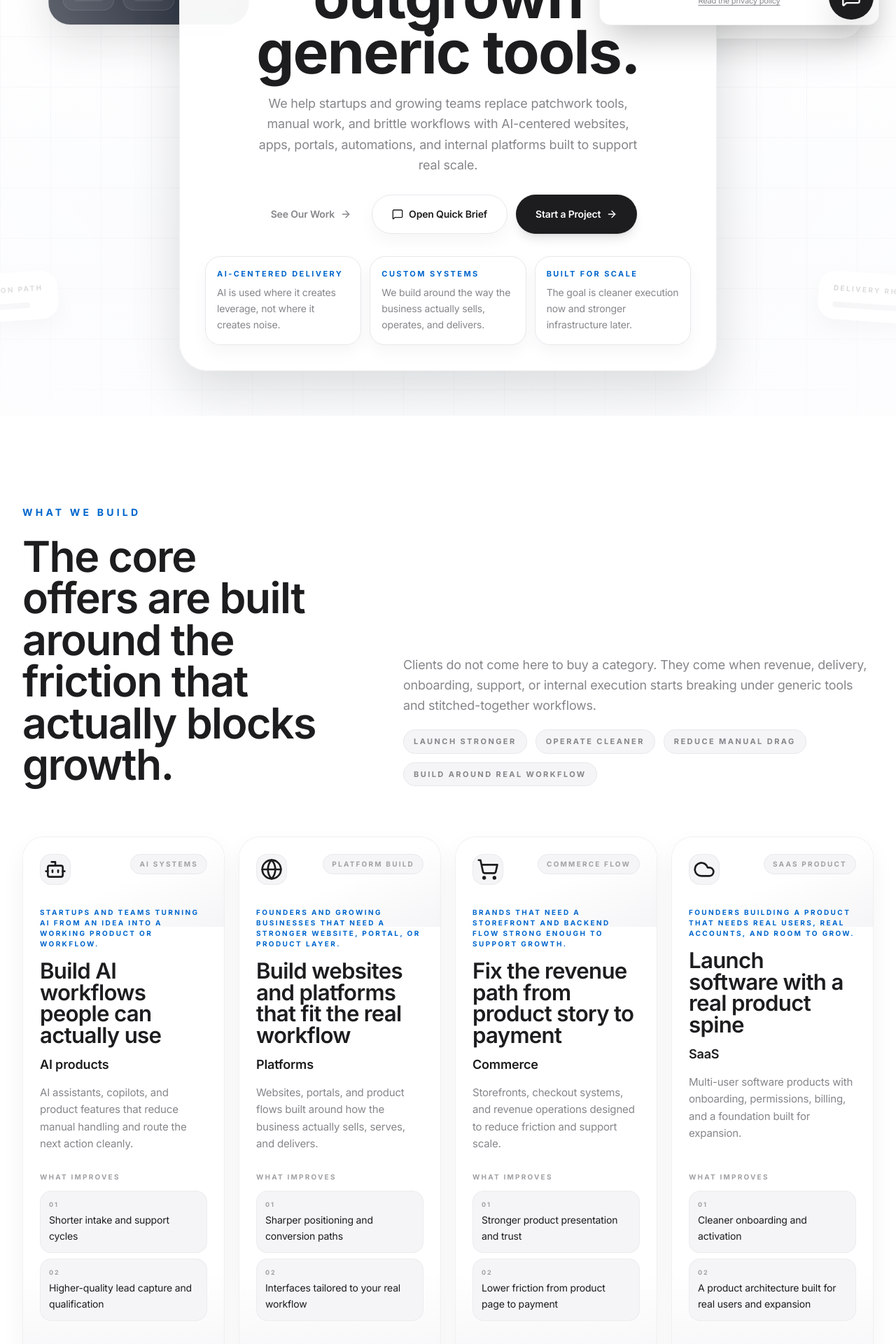
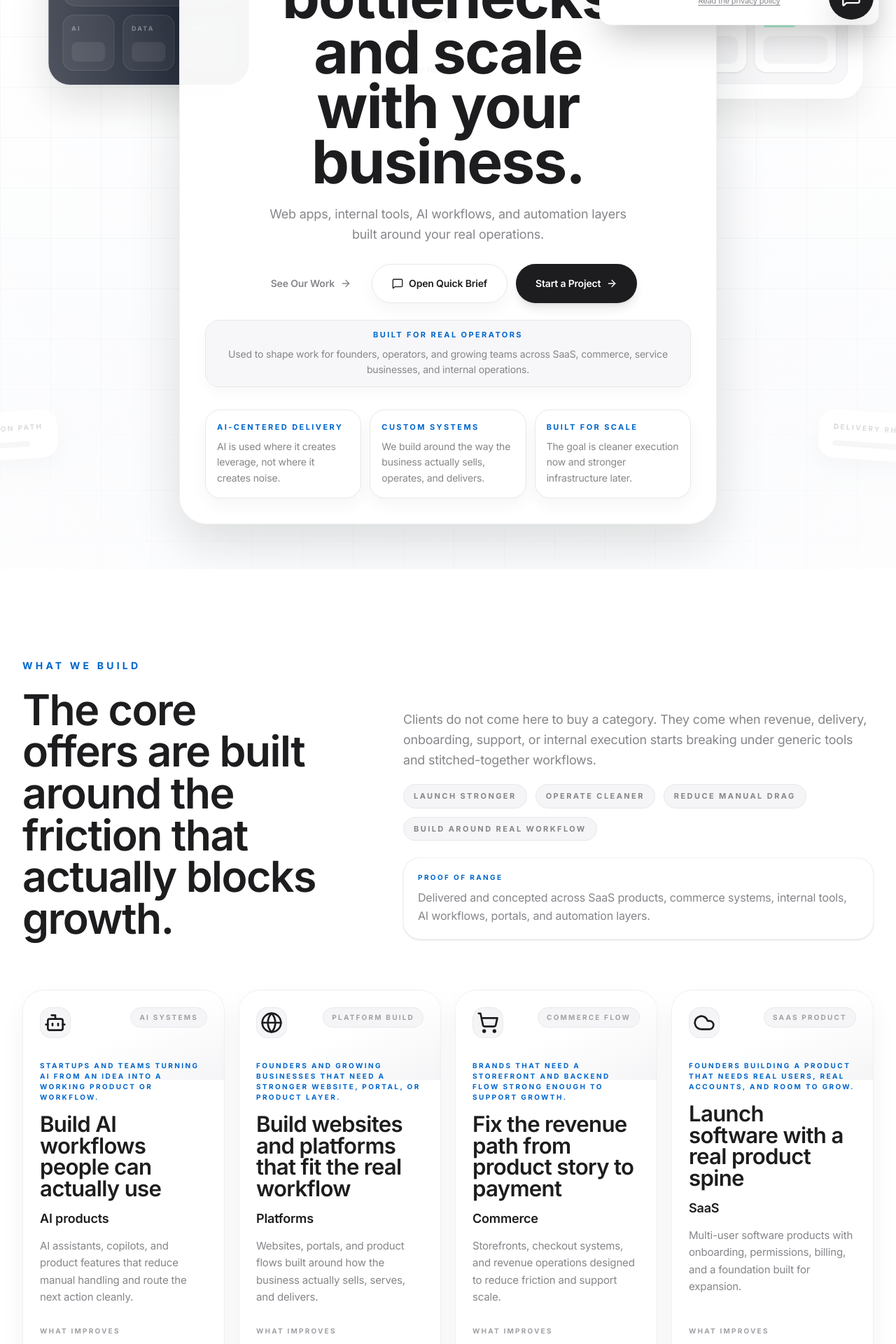
Before and after one commit to bakaltech/bakal-digital, a React (Vite) app: page / in a window 1280 px wide. Shown: the part 740-2660 px from the top of the page at 70% size. Built offline with nearby package versions, Linux system fonts and the light colour scheme.

Commit message:
Refine product-builder positioning and proof cues

```diff
--- a/src/components/InteractiveHero.tsx
+++ b/src/components/InteractiveHero.tsx
@@ -218,11 +218,11 @@ export default function InteractiveHero() {
             </div>
 
             <h1 className="mx-auto mt-6 max-w-[9.5ch] text-[clamp(2.85rem,7vw,5.35rem)] font-bold leading-[0.92] text-ink">
-              AI-powered products and custom systems for businesses that have outgrown generic tools.
+              Custom software, AI tools, and automation systems that remove bottlenecks and scale with your business.
             </h1>
 
             <p className="mx-auto mt-5 max-w-[34rem] text-base leading-relaxed text-brand-400 sm:text-[1.05rem] md:text-[1.12rem]">
-              We help startups and growing teams replace patchwork tools, manual work, and brittle workflows with AI-centered websites, apps, portals, automations, and internal platforms built to support real scale.
+              Web apps, internal tools, AI workflows, and automation layers built around your real operations.
             </p>
 
             <div className="mt-7 flex flex-col items-center justify-center gap-3 sm:flex-row sm:flex-wrap">
@@ -250,6 +250,13 @@ export default function InteractiveHero() {
               </Link>
             </div>
 
+            <div className="mt-6 rounded-[1.25rem] border border-brand-100 bg-soft/75 px-4 py-3 text-center shadow-[0_8px_20px_rgba(17,19,21,0.03)]">
+              <p className="text-[11px] font-bold uppercase tracking-[0.22em] text-accent">Built for real operators</p>
+              <p className="mt-2 text-sm leading-relaxed text-brand-400">
+                Used to shape work for founders, operators, and growing teams across SaaS, commerce, service businesses, and internal operations.
+              </p>
+            </div>
+
             <div className="mt-8 grid gap-3 sm:grid-cols-3">
               {[
                 ['AI-centered delivery', 'AI is used where it creates leverage, not where it creates noise.'],
--- a/src/components/ServicesPreview.tsx
+++ b/src/components/ServicesPreview.tsx
@@ -93,6 +93,9 @@ export default function ServicesPreview() {
                   <h4 className="max-w-[9ch] text-2xl sm:text-3xl xl:text-[2.55rem] font-semibold tracking-tight leading-[1] text-balance">
                     {activeService.shortTitle}
                   </h4>
+                  <p className="mt-4 max-w-[34rem] text-sm sm:text-base leading-relaxed text-white/74">
+                    {activeService.previewLead}
+                  </p>
                 </div>
 
                 <div className="grid gap-3 mb-5">
--- a/src/data/services.tsx
+++ b/src/data/services.tsx
@@ -16,6 +16,7 @@ export interface Service {
   buyer: string;
   problem: string;
   homepageSummary: string;
+  previewLead: string;
   ctaLabel: string;
   idealFor: string[];
   outcomes: string[];
@@ -46,6 +47,7 @@ export const services: Service[] = [
     buyer: 'Startups and teams turning AI from an idea into a working product or workflow.',
     problem: 'The business wants AI to handle a real job, but the current flow is manual, slow, or stuck at the demo stage.',
     homepageSummary: 'AI assistants, copilots, and product features that reduce manual handling and route the next action cleanly.',
+    previewLead: 'We build AI workflows that automate decisions, reduce manual work, and route the next action cleanly.',
     ctaLabel: 'See AI workflow scope',
     features: [
       'AI Assistants & Chatbots',
@@ -90,6 +92,7 @@ export const services: Service[] = [
     buyer: 'Founders and growing businesses that need a stronger website, portal, or product layer.',
     problem: 'The offer is hard to understand, the path to action is weak, or the business needs more than a template can support.',
     homepageSummary: 'Websites, portals, and product flows built around how the business actually sells, serves, and delivers.',
+    previewLead: 'We design and build platforms that turn your workflow into a smooth, conversion-ready experience.',
     ctaLabel: 'See platform scope',
     features: [
       'Marketing Websites',
@@ -134,6 +137,7 @@ export const services: Service[] = [
     buyer: 'Brands that need a storefront and backend flow strong enough to support growth.',
     problem: 'The business is losing confidence or revenue across product presentation, checkout, subscriptions, or post-purchase operations.',
     homepageSummary: 'Storefronts, checkout systems, and revenue operations designed to reduce friction and support scale.',
+    previewLead: 'We fix the revenue path from product story to payment with optimized storefronts and checkout systems.',
     ctaLabel: 'See commerce scope',
     features: [
       'Custom Storefronts',
@@ -178,6 +182,7 @@ export const services: Service[] = [
     buyer: 'Founders building a product that needs real users, real accounts, and room to grow.',
     problem: 'The software idea is moving beyond mockups and now needs product architecture, onboarding, billing, and operational logic that can hold up.',
     homepageSummary: 'Multi-user software products with onboarding, permissions, billing, and a foundation built for expansion.',
+    previewLead: 'We build SaaS products with real onboarding, permissions, billing, and room to grow.',
     ctaLabel: 'See SaaS scope',
     features: [
       'Multi-tenant Architecture',
@@ -222,6 +227,7 @@ export const services: Service[] = [
     buyer: 'Teams running on spreadsheets, handoffs, and disconnected tools that keep slowing execution down.',
     problem: 'Work is getting duplicated, delayed, or dropped because the systems do not talk to each other cleanly.',
     homepageSummary: 'Routing, approvals, tool sync, and operational logic that reduce repeated work and missed handoffs.',
+    previewLead: 'We connect tools, automate repetitive work, and make workflow handoffs easier to trust.',
     ctaLabel: 'See automation scope',
     features: [
       'Workflow Automation',
@@ -266,6 +272,7 @@ export const services: Service[] = [
     buyer: 'Operators and leaders who need one trustworthy view of what is working, slipping, or slowing down.',
     problem: 'Important signals are spread across too many tools, and the team is still stitching together answers by hand.',
     homepageSummary: 'Dashboards, reporting, and visibility layers that turn disconnected signals into useful operating guidance.',
+    previewLead: 'We build reporting layers that turn scattered data into clearer decisions and faster follow-through.',
     ctaLabel: 'See reporting scope',
     features: [
       'Custom Dashboards',
--- a/src/pages/Home.tsx
+++ b/src/pages/Home.tsx
@@ -137,6 +137,12 @@ export default function Home() {
                   </span>
                 ))}
               </div>
+              <div className="mt-6 rounded-[1.5rem] border border-brand-100/50 bg-white p-5 shadow-sm">
+                <p className="text-[10px] font-bold uppercase tracking-[0.24em] text-accent mb-2">Proof of range</p>
+                <p className="text-sm sm:text-base text-brand-400 leading-relaxed">
+                  Delivered and concepted across SaaS products, commerce systems, internal tools, AI workflows, portals, and automation layers.
+                </p>
+              </div>
             </div>
           </div>
 
@@ -162,6 +168,9 @@ export default function Home() {
               </h2>
               <p className="mt-5 text-base sm:text-lg text-brand-400 leading-relaxed">
                 The fit is strongest when the business is launching something real, modernizing a weak digital layer, or replacing manual work and disconnected tools with a system that can actually hold up.
+              </p>
+              <p className="mt-4 text-base sm:text-lg text-ink leading-relaxed">
+                Best fit for teams who need real software, automation, or AI-driven workflows, not just a website.
               </p>
               <div className="mt-8 rounded-[1.75rem] border border-brand-100/50 bg-white p-6 sm:p-7 shadow-sm">
                 <p className="text-[11px] font-bold uppercase tracking-[0.24em] text-accent mb-3">Not the right fit</p>
@@ -216,6 +225,9 @@ export default function Home() {
               <p className="mt-5 max-w-3xl text-base sm:text-lg text-brand-400 leading-relaxed">
                 These are honest concept directions, not inflated client claims. Each one shows how we would structure the product, the interface, and the system logic when the goal is to make something credible, useful, and scalable.
               </p>
+              <p className="mt-4 max-w-3xl text-base sm:text-lg text-ink leading-relaxed">
+                These examples show how we structure real products, workflows, and systems before writing a single line of code.
+              </p>
             </div>
             <Link to="/portfolio" className="flex items-center text-base sm:text-lg font-semibold text-ink hover:text-accent transition-colors group">
               See concept studies
@@ -242,6 +254,9 @@ export default function Home() {
             </h2>
             <p className="text-base sm:text-xl text-brand-400 leading-relaxed max-w-2xl">
               Strong execution is not a promise at the end of the sales process. The site, the service paths, the brief flow, and the way work is framed should already prove that the delivery is disciplined and commercially aware.
+            </p>
+            <p className="mt-4 text-base sm:text-lg text-ink leading-relaxed max-w-2xl">
+              Every project includes clear milestones, weekly progress, and a delivery rhythm that keeps the build moving.
             </p>
             <div className="mt-8 sm:mt-10 grid gap-4">
               {[
@@ -278,6 +293,31 @@ export default function Home() {
         </div>
       </section>
 
+      <section className="py-14 sm:py-20 md:py-24 bg-paper">
+        <div className="max-w-7xl mx-auto px-6 lg:px-8">
+          <div className="grid gap-8 lg:grid-cols-[minmax(0,0.8fr)_minmax(0,1.2fr)] lg:items-start">
+            <div className="max-w-xl">
+              <p className="text-xs sm:text-sm font-semibold uppercase tracking-[0.24em] sm:tracking-widest text-accent mb-4 sm:mb-6">Results We Aim For</p>
+              <h2 className="text-[2rem] sm:text-4xl md:text-[3.4rem] font-semibold text-ink tracking-tight leading-[1]">
+                The work should change how the business runs, not just how the interface looks.
+              </h2>
+            </div>
+            <div className="grid sm:grid-cols-2 gap-4 sm:gap-5">
+              {[
+                'Reduced manual work across intake, support, and operations',
+                'Faster onboarding and clearer paths to action',
+                'Cleaner workflows between the tools and the team',
+                'Higher-conviction conversion paths and stronger product clarity',
+              ].map((result) => (
+                <div key={result} className="rounded-[1.5rem] border border-brand-100/50 bg-soft p-5 sm:p-6 shadow-sm">
+                  <p className="text-sm sm:text-base text-ink leading-relaxed font-medium">{result}</p>
+                </div>
+              ))}
+            </div>
+          </div>
+        </div>
+      </section>
+
       <section className="py-14 sm:py-20 md:py-32 bg-ink relative overflow-hidden text-center md:text-left">
         <div className="max-w-7xl mx-auto px-6 lg:px-8 relative z-10">
           <div className="max-w-4xl">
```
